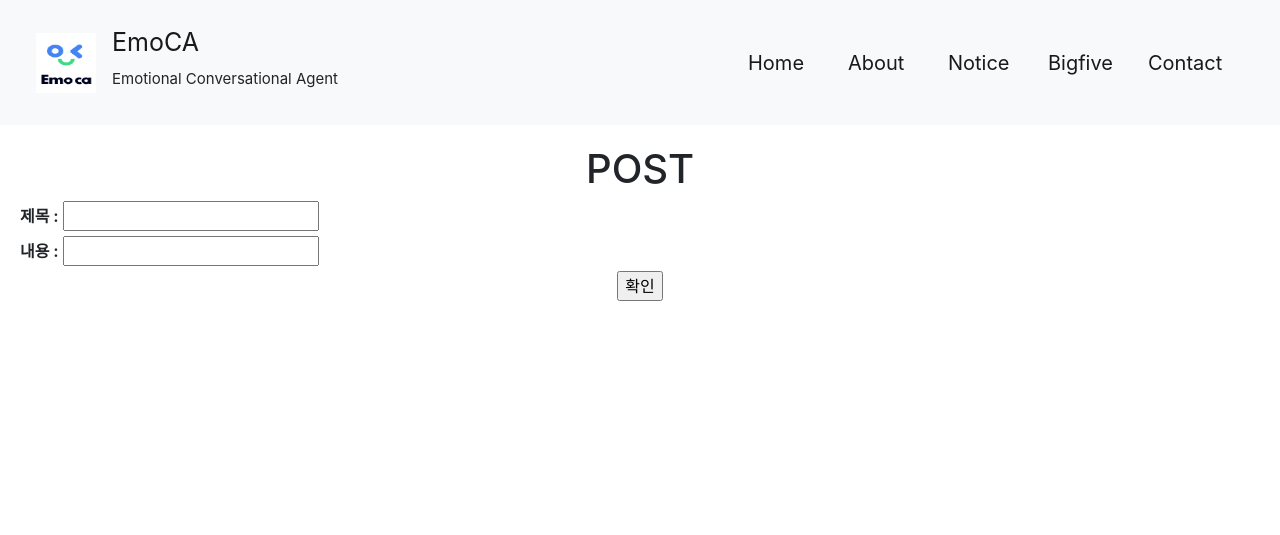
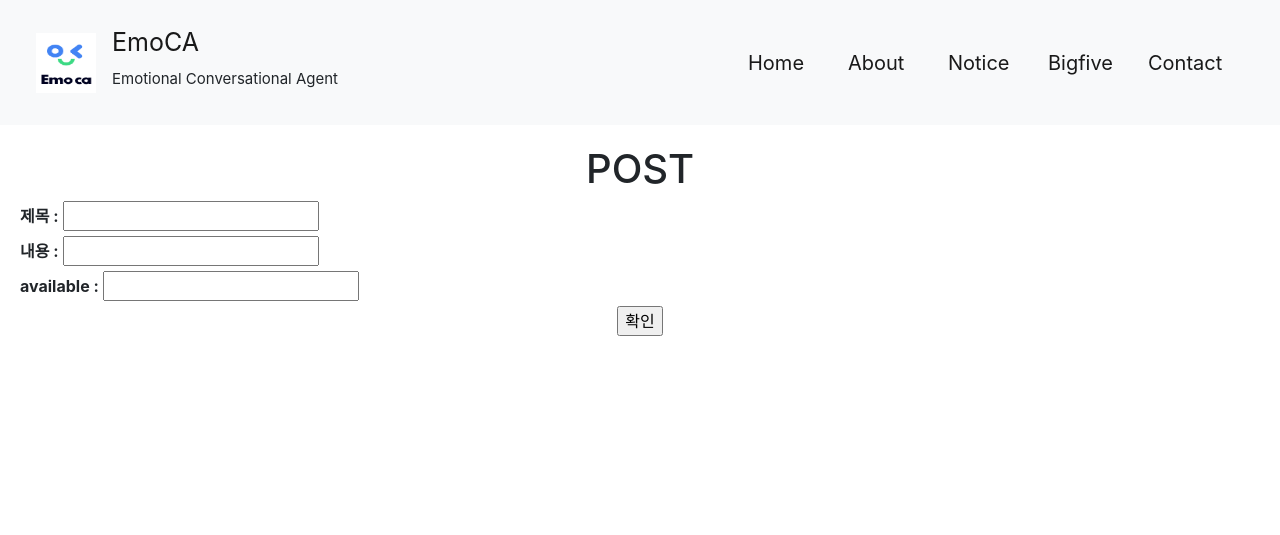
Before and after one commit to jeong369/newemoca, a Django app: page /notice/create/ in a window 1280 px wide. Shown: the top 535 px of the page. Run offline with Django 3.2, Linux system fonts and the light colour scheme; the visitor is signed in with stand-in values (Sample User, id 1); some libraries are stand-ins or nearby versions.

Commit message:
create page available btn 추가

```diff
--- a/notice/forms.py
+++ b/notice/forms.py
@@ -5,4 +5,4 @@ from .models import Info
 class CreateForm(forms.ModelForm):
     class Meta:
         model = Info
-        fields = ['title', 'content',]
+        fields = ['title', 'content','available']
--- a/notice/templates/notice/create.html
+++ b/notice/templates/notice/create.html
@@ -31,6 +31,10 @@
         <input type="textarea" name="content">
         <br>
 
+        <label><b>available : </b></label>
+        <input type="textarea" name="available">
+        <br>
+
         <div class="submitBtn">
           <input type="submit" class="sign_in_up" value="확인">
           <!-- <input type="button" onclick="document.getElementById('id02').style.display='none'" class="cancel" value="Cancel"> -->
--- a/notice/views.py
+++ b/notice/views.py
@@ -59,12 +59,16 @@ def create(request) :
                 info = info_form.save(commit=False)
                 info.title = request.POST.get('title')
                 info.content = request.POST.get('content')
+                info.available = request.POST.get('available')
                 info = info.save()
                 return redirect('notice:noticelists', 1)
 
         return render(request, 'notice/create.html')
 
-
+def delete(request, info_pk) :
+    info = get_object_or_404(Info, pk=info_pk)
+    info.delete()
+    return render(request, 'notice:noticelists', 1)
 
 # API
 @api_view(['GET'])
```
